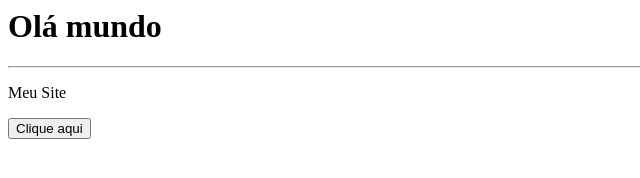
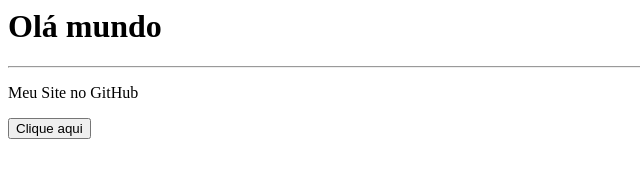
Before and after one commit to raulfmiranda/raulfmiranda.github.io, a plain HTML site: page index.html in a window 1280 px wide. Shown: the full height of the page, 0-640 px from the left. Drawn offline with Linux system fonts and the light colour scheme.

Commit message:
alterei o conteudo do index

```diff
--- a/index.html
+++ b/index.html
@@ -1,7 +1,7 @@
 <h1>Olá mundo</h1>
 <hr>
 <p>
-  Meu Site
+  Meu Site no GitHub
 </p>
 
 <button>Clique aqui</button>
```
Also changed, not shown: teste.html (added, +1 -0 lines).
